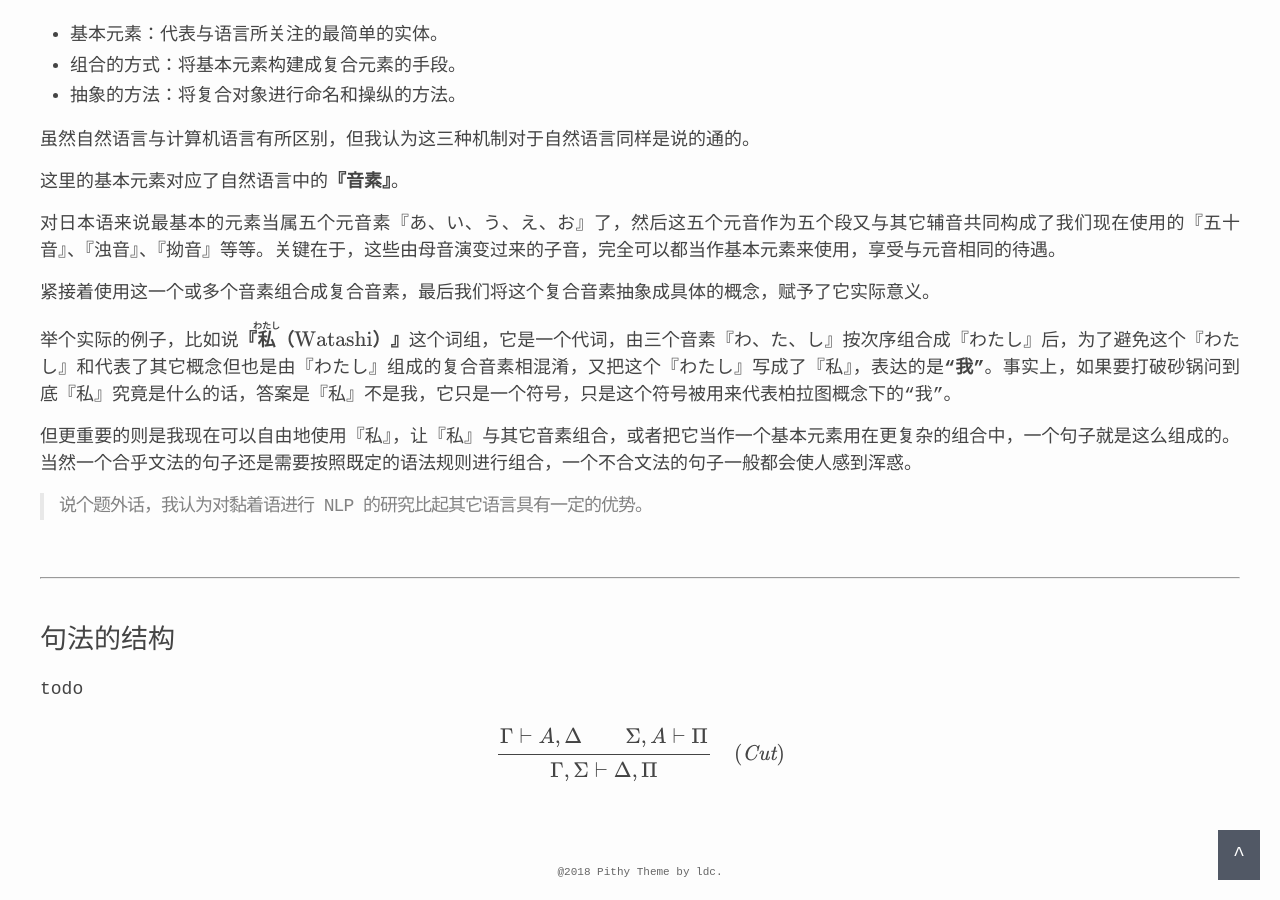
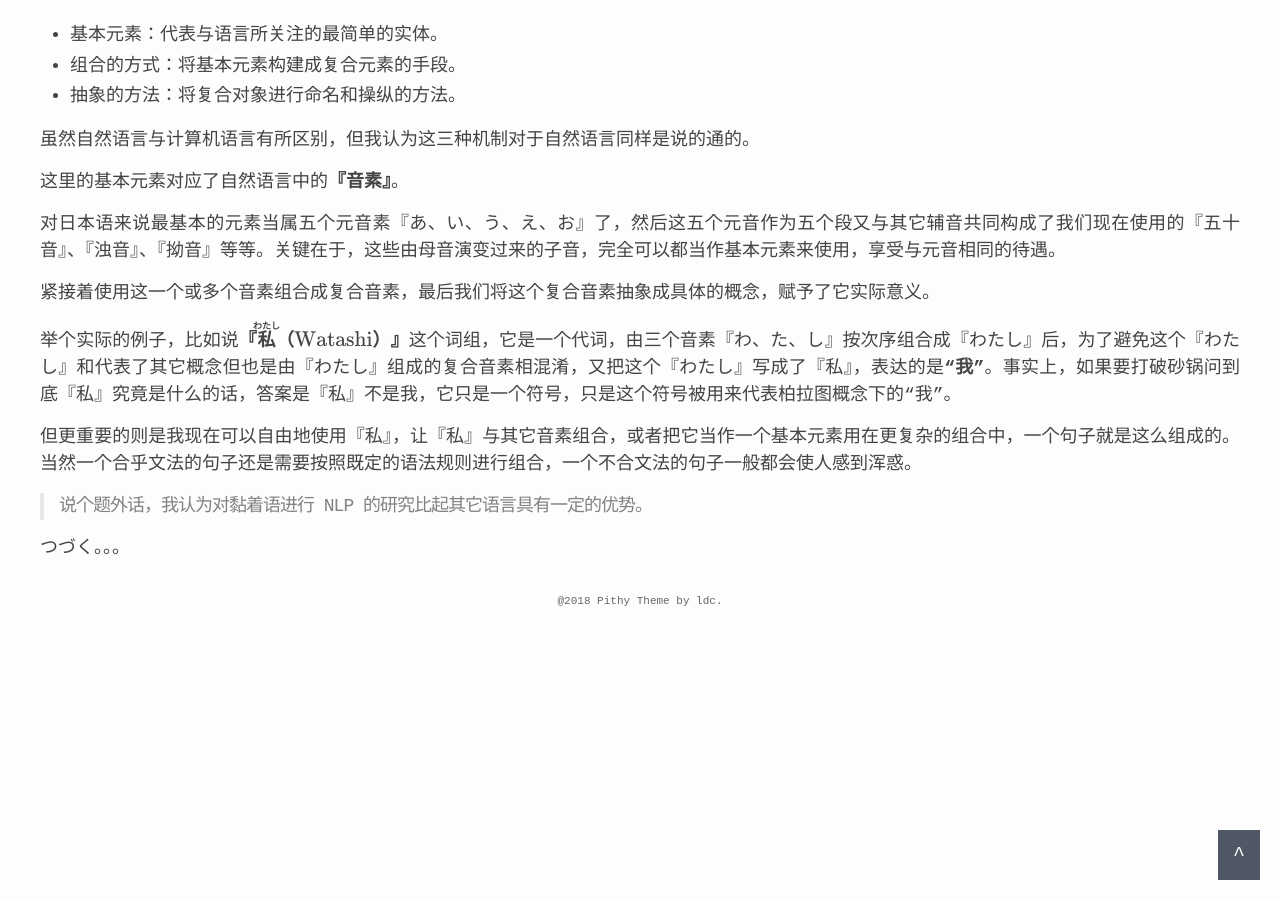
Before and after one commit to ldcc/ldcc.github.io, a Jekyll site: the page built from _posts/2019-01-24-syntax-japanese.md, in a window 1280 px wide and 900 px high, scrolled down 1663 px. Built offline with Jekyll 4.4.1, drawn with Linux system fonts in a browser that asks for light colours; formulas are drawn with MathJax 3.

Commit message:
cleans unfinished

```diff
--- a/_posts/2019-01-24-syntax-japanese.md
+++ b/_posts/2019-01-24-syntax-japanese.md
@@ -83,18 +84,4 @@ Chromsky 倾向于将语言看作是一个（有限的或无限的）的句子
 
 > 说个题外话，我认为对黏着语进行 NLP 的研究比起其它语言具有一定的优势。
 
-<br />
-
----
-
-<br />
-
-## 句法的结构
-
-todo
-
-$$
-\cfrac{\Gamma \vdash A, \Delta \qquad \Sigma, A \vdash \Pi} {\Gamma, \Sigma \vdash \Delta, \Pi} \quad(\mathit{Cut})
-$$
-
-<ruby><rt></rt></ruby>
+つづく。。。
```
Also changed, not shown: other parts of _posts/2019-01-24-syntax-japanese.md (+1 -0 lines).
